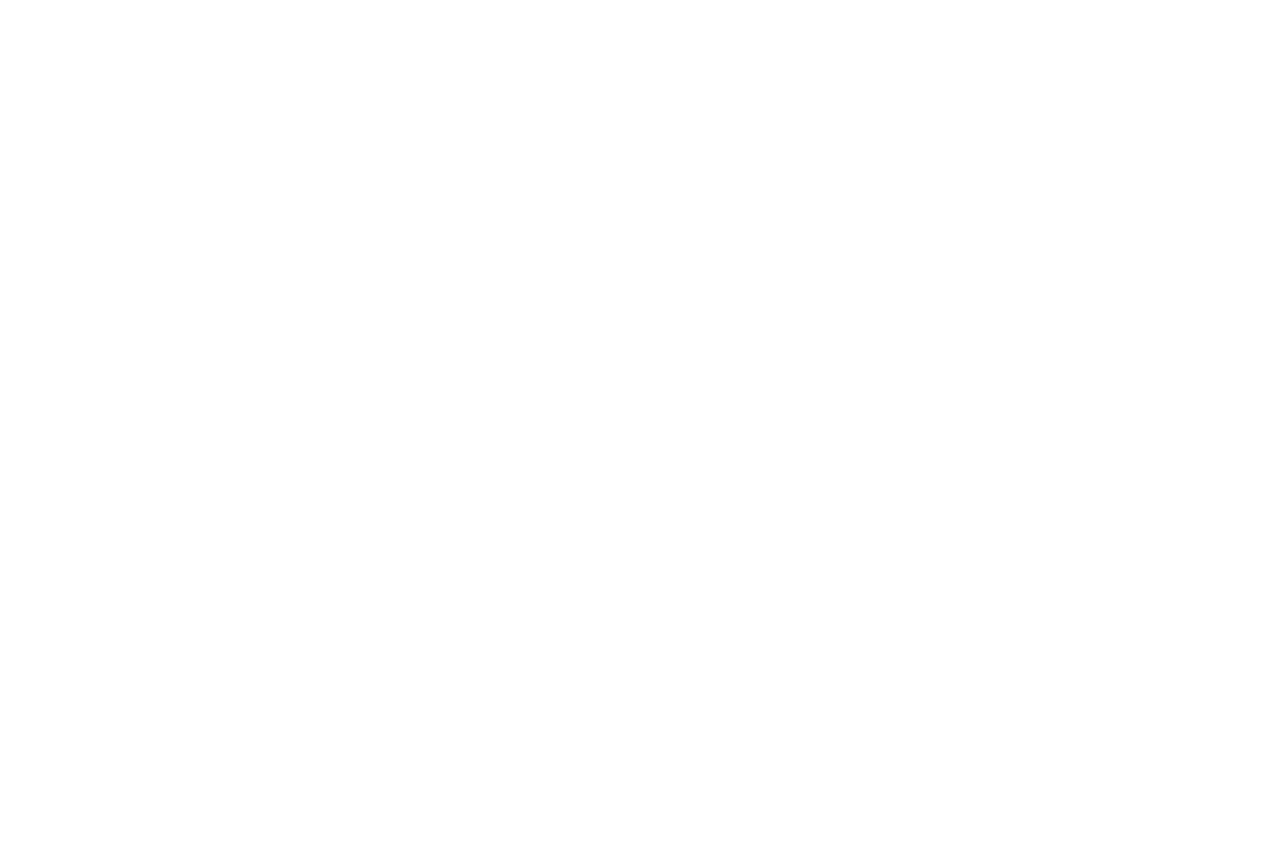
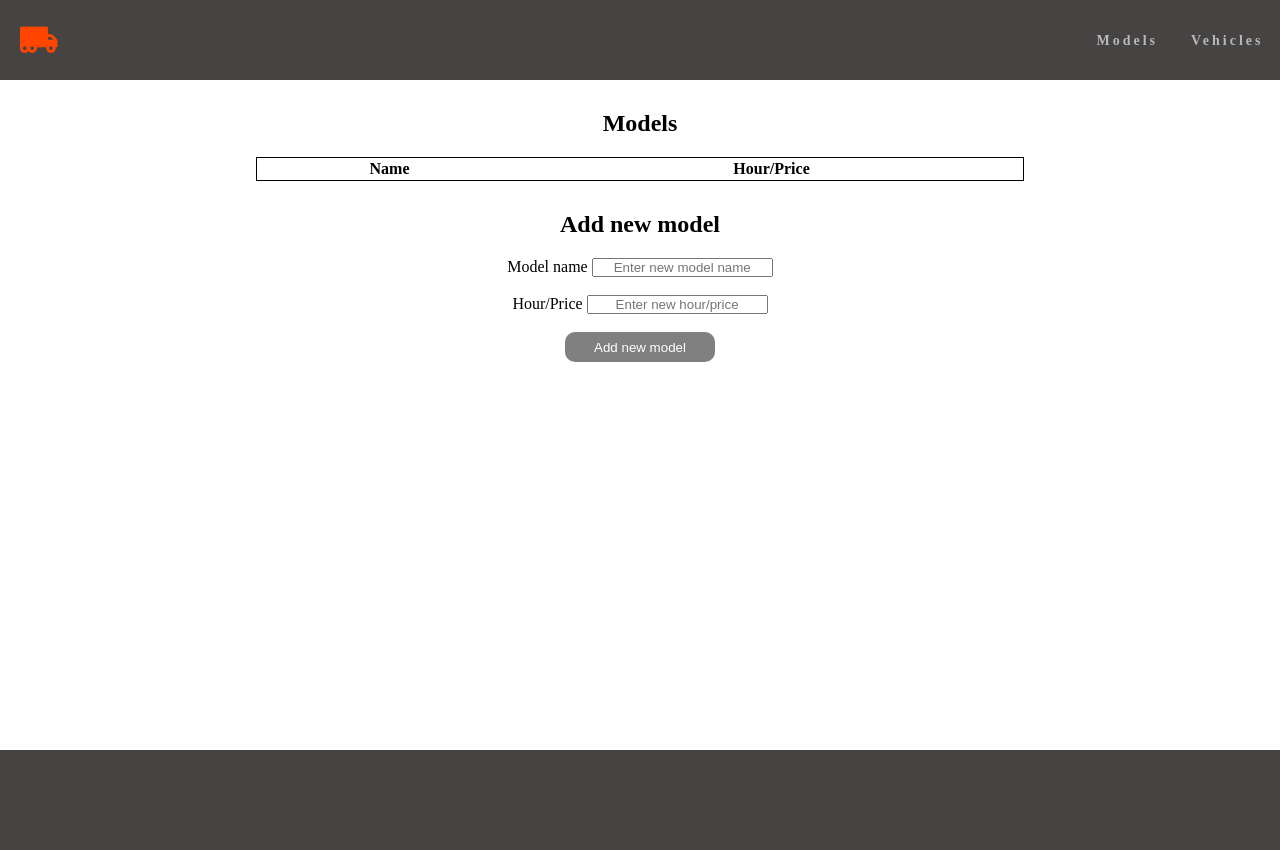
Before and after one commit to Augustinas-Sa/NodeJS-Test, a plain HTML site: page 1_frontend/index.html in a window 1280 px wide. Before the commit the page ends 800 px from the top, so only its background shows below. Drawn offline with Linux system fonts and the light colour scheme.

Commit message:
added index content

```diff
--- a/1_frontend/index.html
+++ b/1_frontend/index.html
@@ -3,14 +3,76 @@
   <head>
     <meta charset="UTF-8" />
     <meta http-equiv="X-UA-Compatible" content="IE=edge" />
+    <link
+      rel="stylesheet"
+      href="https://cdnjs.cloudflare.com/ajax/libs/font-awesome/5.15.4/css/all.min.css"
+      integrity="sha512-1ycn6IcaQQ40/MKBW2W4Rhis/DbILU74C1vSrLJxCq57o941Ym01SwNsOMqvEBFlcgUa6xLiPY/NS5R+E6ztJQ=="
+      crossorigin="anonymous"
+      referrerpolicy="no-referrer"
+    />
     <meta name="viewport" content="width=device-width, initial-scale=1.0" />
     <title>NodeJS Test</title>
+    <!-- CUSTOM CSS -->
+    <link rel="stylesheet" href="./CSS/style.css" />
+    <link rel="stylesheet" href="./CSS/footer.css" />
+    <!-- CUSTOM JS -->
+    <script defer src="./scripts/script.js"></script>
   </head>
   <body>
-    <header></header>
+    <header>
+      <div><i class="fas fa-truck-moving"></i></div>
+      <nav>
+        <ul>
+          <li><a href="./index.html">Models</a></li>
+          <li><a href="./vehicles.html">Vehicles</a></li>
+        </ul>
+      </nav>
+    </header>
 
-    <main></main>
+    <main>
+      <section id="models-table">
+        <h2>Models</h2>
+        <table>
+          <thead>
+            <tr>
+              <th>Name</th>
+              <th>Hour/Price</th>
+            </tr>
+          </thead>
+          <tbody id="models-output"></tbody>
+        </table>
+      </section>
 
-    <footer></footer>
+      <section id="posting-new-model">
+        <h2>Add new model</h2>
+        <form id="post-model">
+          <label for="modelName">Model name</label>
+          <input
+            type="text"
+            id="modelName"
+            placeholder="Enter new model name"
+          />
+          <br />
+          <br />
+
+          <label for="modelHourPrice">Hour/Price</label>
+          <input
+            type="text"
+            id="modelHourPrice"
+            placeholder="Enter new hour/price"
+          />
+          <br />
+          <br />
+
+          <input class="btn" type="submit" value="Add new model" />
+        </form>
+      </section>
+    </main>
+
+    <footer>
+      <div>
+        <p id="date"></p>
+      </div>
+    </footer>
   </body>
 </html>
```
